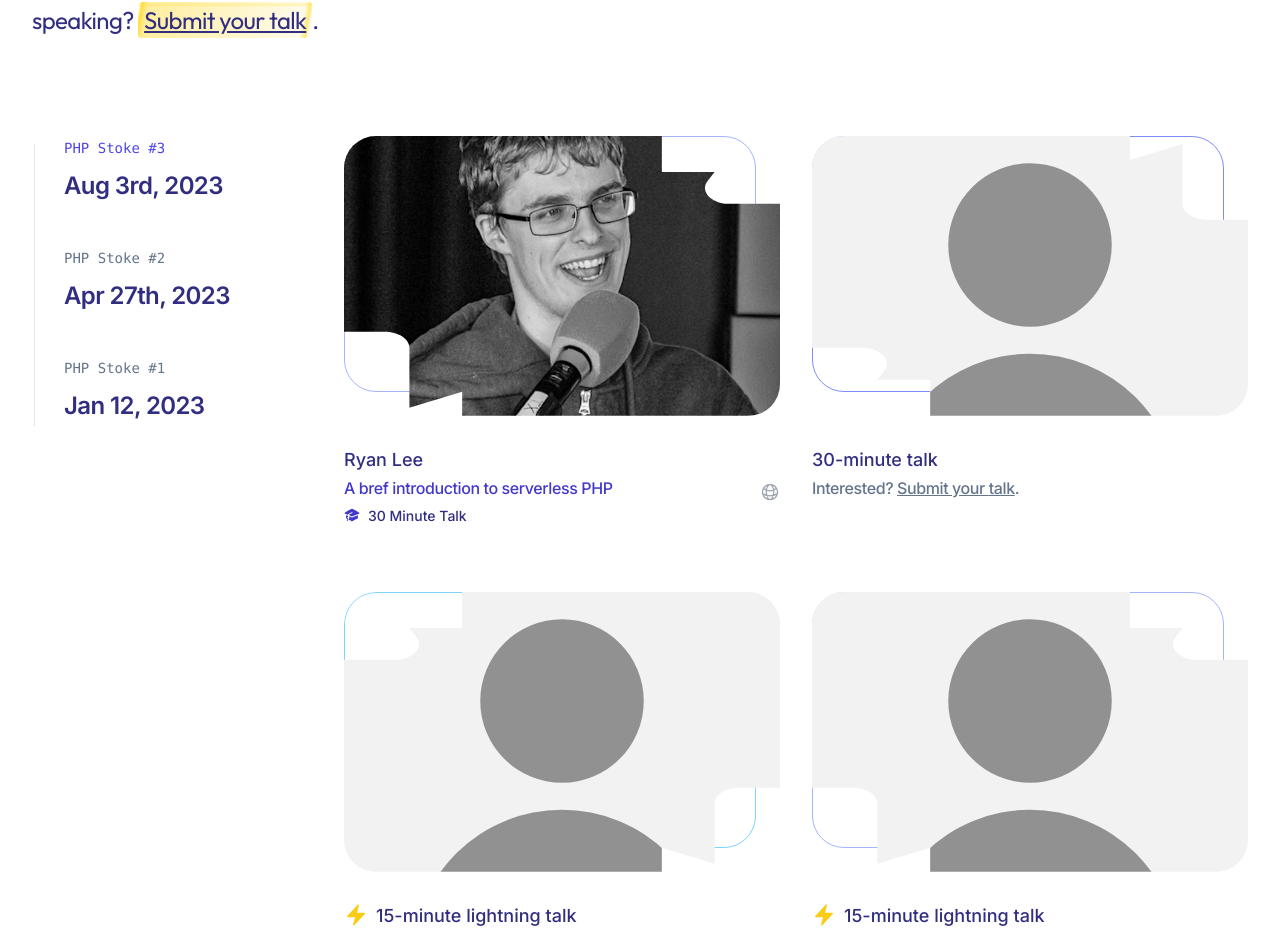
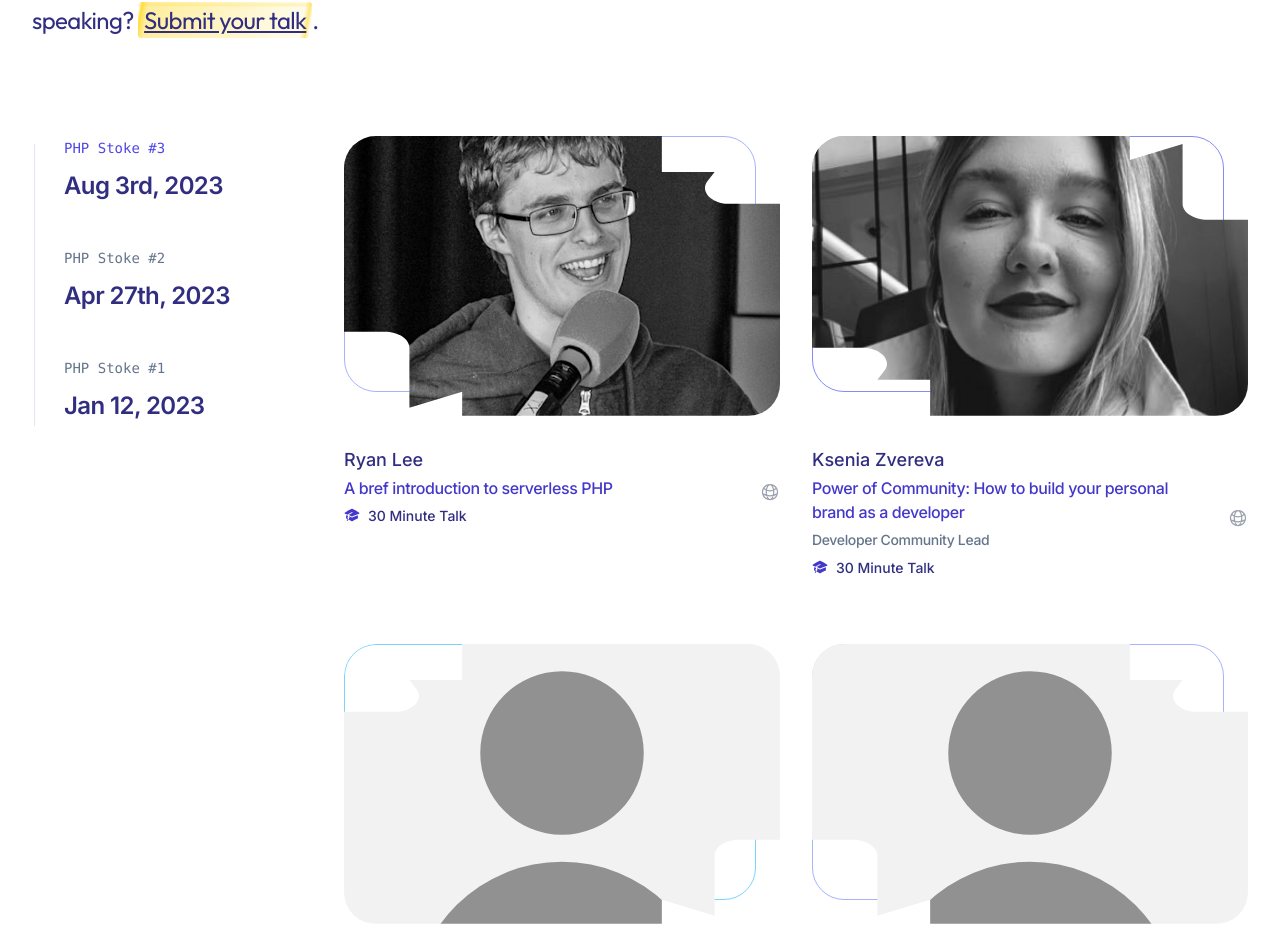
Before and after one commit to phpstoke/phpstoke.co.uk, a Next.js app: page / in a window 1280 px wide. Shown: the part 1968-2901 px from the top of the page. Built offline with nearby package versions, Linux system fonts and the light colour scheme; some icons are missing.

Commit message:
Add Ksenia

```diff
--- a/src/components/Speakers.jsx
+++ b/src/components/Speakers.jsx
@@ -13,6 +13,7 @@ import jamesSecondeImage from '@/images/avatars/james-seconde.jpg'
 import ashleyAllenImage from '@/images/avatars/ashley-allen.jpeg'
 import danWattImage from '@/images/avatars/dan-watt.jpeg'
 import ryanLeeImage from '@/images/avatars/ryan-lee.jpg'
+import kseniaZverevaImage from '@/images/avatars/ksenia-zvereva.jpeg'
 
 import { AcademicCapIcon, BoltIcon, UserIcon } from '@heroicons/react/24/solid'
 
@@ -31,8 +32,13 @@ const days = [
         lightning: false,
         available: false,
       }, {
+        name: 'Ksenia Zvereva',
+        role: 'Developer Community Lead',
+        talk: 'Power of Community: How to build your personal brand as a developer',
+        image: kseniaZverevaImage,
+        webUrl: 'http://mollie.com',
         lightning: false,
-        available: true,
+        available: false,
       }, {
         lightning: true,
         available: true,
```
Also changed, not shown: src/images/avatars/ksenia-zvereva.jpeg (added).
